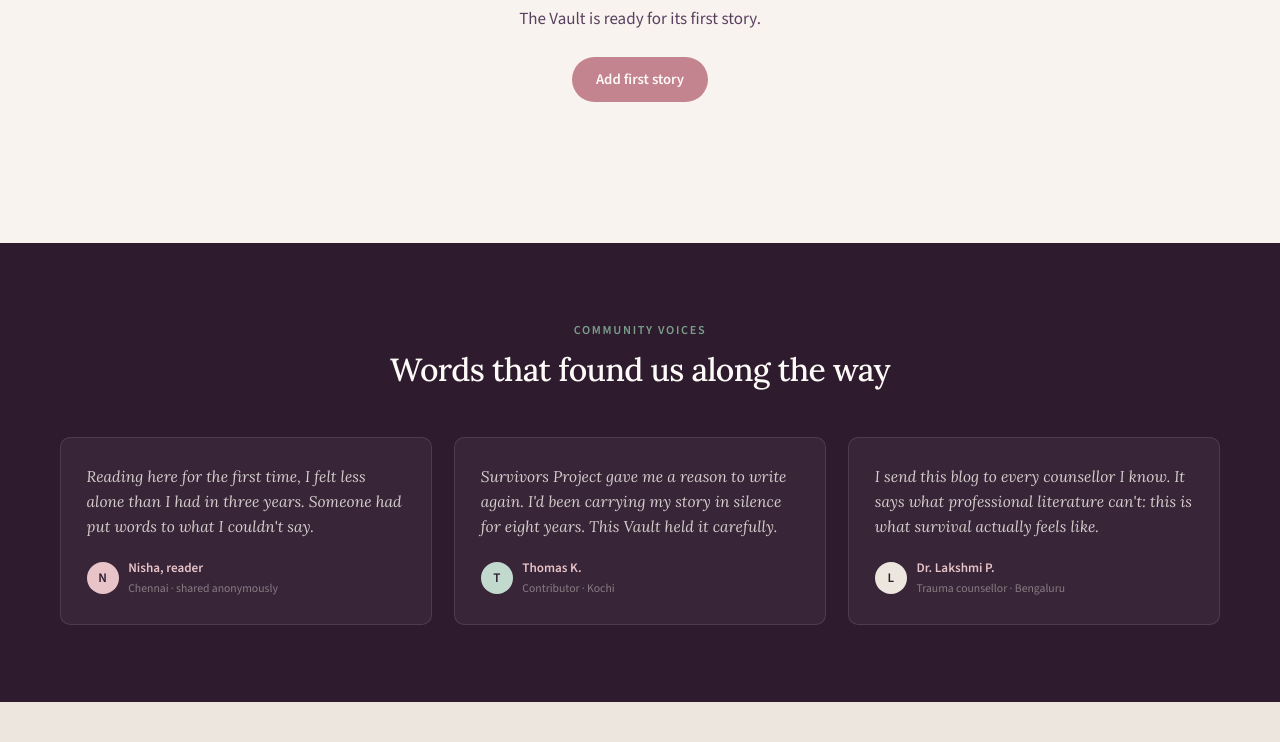
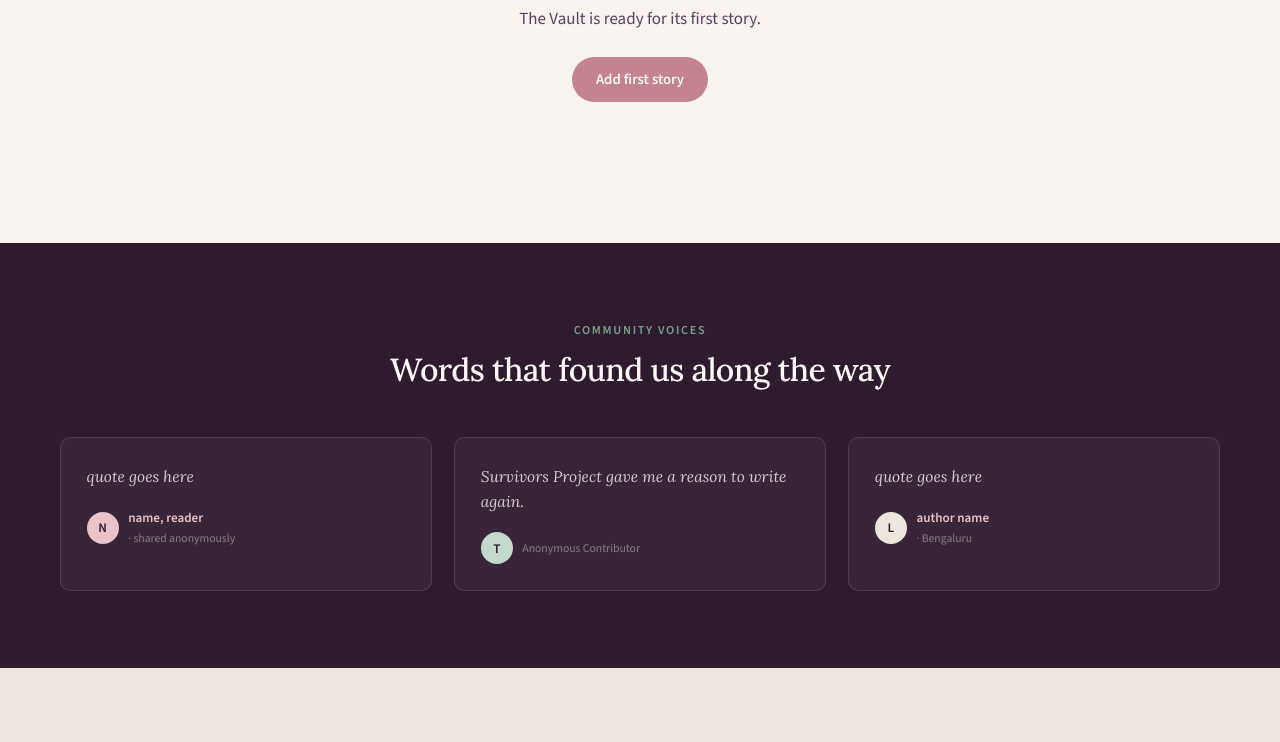
Before and after one commit to Valkyrie247/SurvivorsVault, a plain HTML site: page survivorsvault.html in a window 1280 px wide. Shown: the part 937-1679 px from the top of the page. Drawn offline with nearby package versions, Linux system fonts and the light colour scheme.

Commit message:
version1.0

```diff
--- a/survivorsvault.html
+++ b/survivorsvault.html
@@ -12,10 +12,10 @@
   <script type="application/json" id="sv-config">
   {
     "adminPassword": "admin",
-    "instagramUrl": "https://instagram.com/survivorsproject",
+    "instagramUrl": "https://instagram.com/thesurvivorsproject0",
     "heroQuote": "I didn't want to be defined by what happened to me. I wanted to be known for how I chose to live after it.",
-    "heroQuoteAuthor": "Meera A.",
-    "heroQuoteRole": "Contributor · Survivors Project, 2024"
+    "heroQuoteAuthor": "Anonymous",
+    "heroQuoteRole": "Contributor · Survivors Project, 2026"
   }
   </script>
   <script type="application/json" id="sv-stories">
@@ -348,7 +348,7 @@ function fmtBody(t) {
 function route() {
   const h = location.hash;
   if (h.startsWith('#/story/')) renderStory(h.slice(8));
-  else if (h === '#/admin')    renderAdmin();
+  else if (h === '#/admin')     renderAdmin();
   else                          renderHome();
 }
 window.addEventListener('hashchange', route);
@@ -545,12 +545,12 @@ function voicesHTML() {
   return `<section class="voices" id="voices"><div class="voices-inner">
     <div class="voices-hd"><p class="lbl">Community voices</p><h2>Words that found us along the way</h2></div>
     <div class="voices-grid">
-      <div class="voice-card"><blockquote>Reading here for the first time, I felt less alone than I had in three years. Someone had put words to what I couldn't say.</blockquote>
-        <div class="v-attr"><div class="v-dot vd1">N</div><div><p class="v-name">Nisha, reader</p><p class="v-det">Chennai · shared anonymously</p></div></div></div>
-      <div class="voice-card"><blockquote>Survivors Project gave me a reason to write again. I'd been carrying my story in silence for eight years. This Vault held it carefully.</blockquote>
-        <div class="v-attr"><div class="v-dot vd2">T</div><div><p class="v-name">Thomas K.</p><p class="v-det">Contributor · Kochi</p></div></div></div>
-      <div class="voice-card"><blockquote>I send this blog to every counsellor I know. It says what professional literature can't: this is what survival actually feels like.</blockquote>
-        <div class="v-attr"><div class="v-dot vd3">L</div><div><p class="v-name">Dr. Lakshmi P.</p><p class="v-det">Trauma counsellor · Bengaluru</p></div></div></div>
+      <div class="voice-card"><blockquote>quote goes here </blockquote>
+        <div class="v-attr"><div class="v-dot vd1">N</div><div><p class="v-name">name, reader</p><p class="v-det"> · shared anonymously</p></div></div></div>
+      <div class="voice-card"><blockquote> Survivors Project gave me a reason to write again.</blockquote>
+        <div class="v-attr"><div class="v-dot vd2">T</div><div><p class="v-name"></p><p class="v-det">Anonymous Contributor</p></div></div></div>
+      <div class="voice-card"><blockquote> quote goes here </blockquote>
+        <div class="v-attr"><div class="v-dot vd3">L</div><div><p class="v-name"> author name </p><p class="v-det">· Bengaluru</p></div></div></div>
     </div>
   </div></section>`;
 }
@@ -694,7 +694,7 @@ function settingsPane() {
   return `<div class="admin-sec"><h2 style="margin-bottom:1.5rem">Site Settings</h2>
   <div class="admin-settings-form">
     <div class="fg"><label>Instagram URL (Support Us button)</label>
-      <input id="s-ig" type="url" value="${esc(cfg.instagramUrl||'')}" placeholder="https://instagram.com/handle"/></div>
+      <input id="s-ig" type="url" value="${esc(cfg.instagramUrl||'')}" placeholder="https://instagram.com/thesurvivorsproject0"/></div>
     <div class="fg"><label>Hero Quote</label>
       <textarea id="s-q" rows="3">${esc(cfg.heroQuote||'')}</textarea></div>
     <div class="frow">
```
